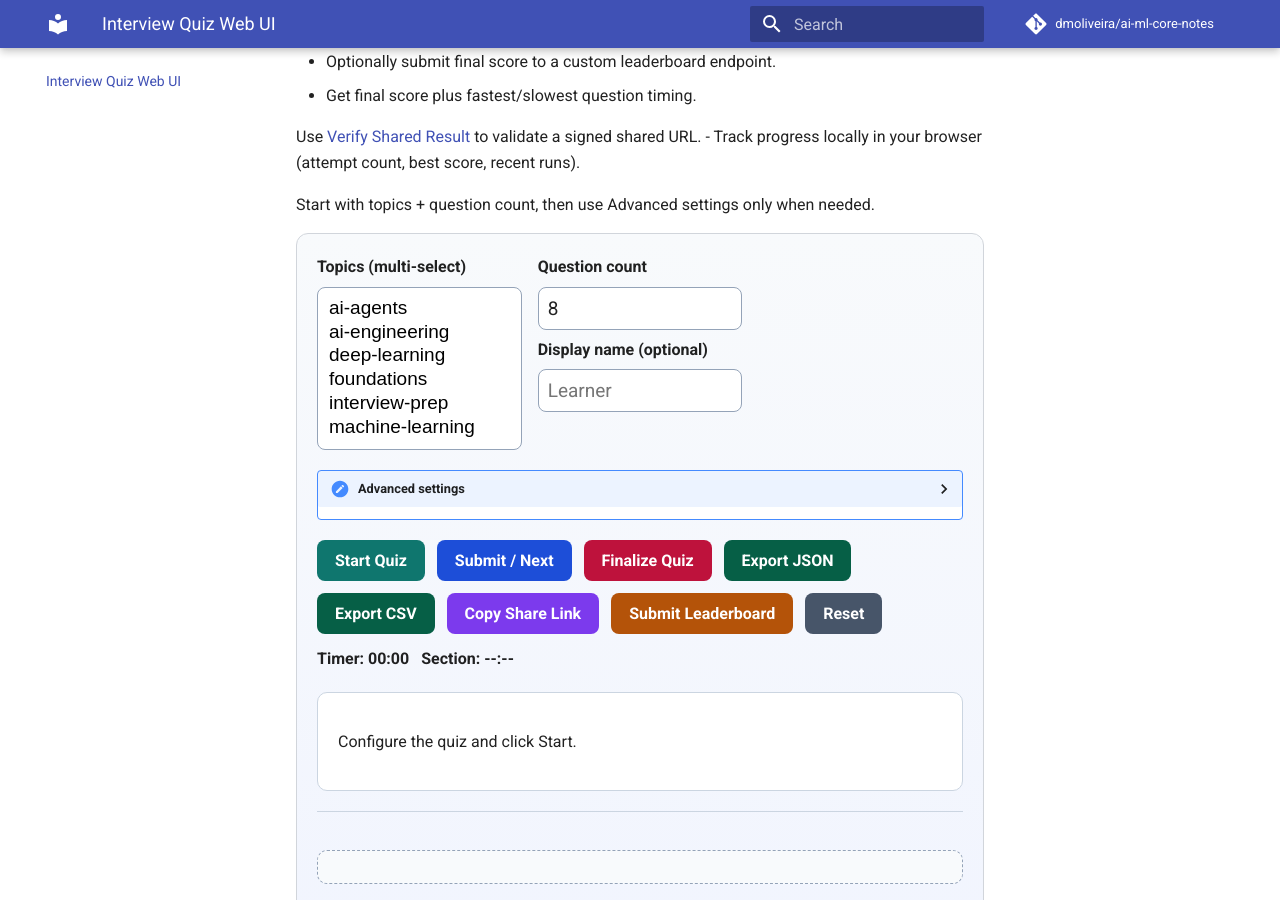
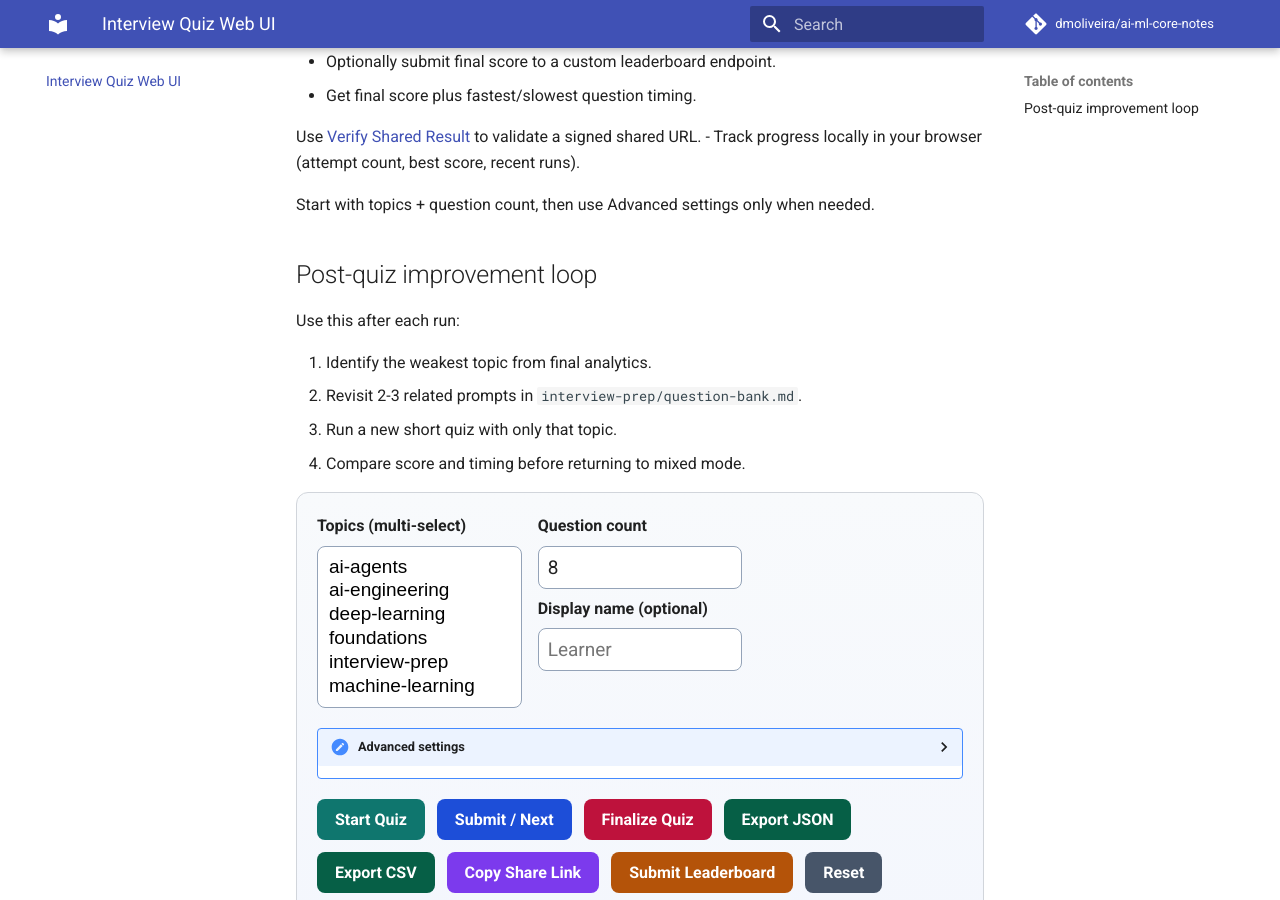
Before and after one commit to dmoliveira/ai-ml-core-notes, an MkDocs documentation site: the page built from docs/practice/quiz-web.md, in a window 1280 px wide and 900 px high, scrolled down 388 px. Built offline with MkDocs 1.6.1 and Material for MkDocs 9.7.7, drawn with Linux system fonts in a browser that asks for light colours; comment, search, counter and statistics services are not loaded.

Commit message:
Add interview feedback escalation and post-quiz loop

```diff
--- a/docs/practice/quiz-web.md
+++ b/docs/practice/quiz-web.md
@@ -14,6 +14,15 @@ Use [Verify Shared Result](verify-shared-result.md) to validate a signed shared
 - Track progress locally in your browser (attempt count, best score, recent runs).
 
 Start with topics + question count, then use Advanced settings only when needed.
+
+## Post-quiz improvement loop
+
+Use this after each run:
+
+1. Identify the weakest topic from final analytics.
+2. Revisit 2-3 related prompts in `interview-prep/question-bank.md`.
+3. Run a new short quiz with only that topic.
+4. Compare score and timing before returning to mixed mode.
 
 <link rel="stylesheet" href="../../assets/quiz-web.css">
 
```
Also changed, not shown: docs/interview-prep/question-bank.md (+7 -0 lines).
